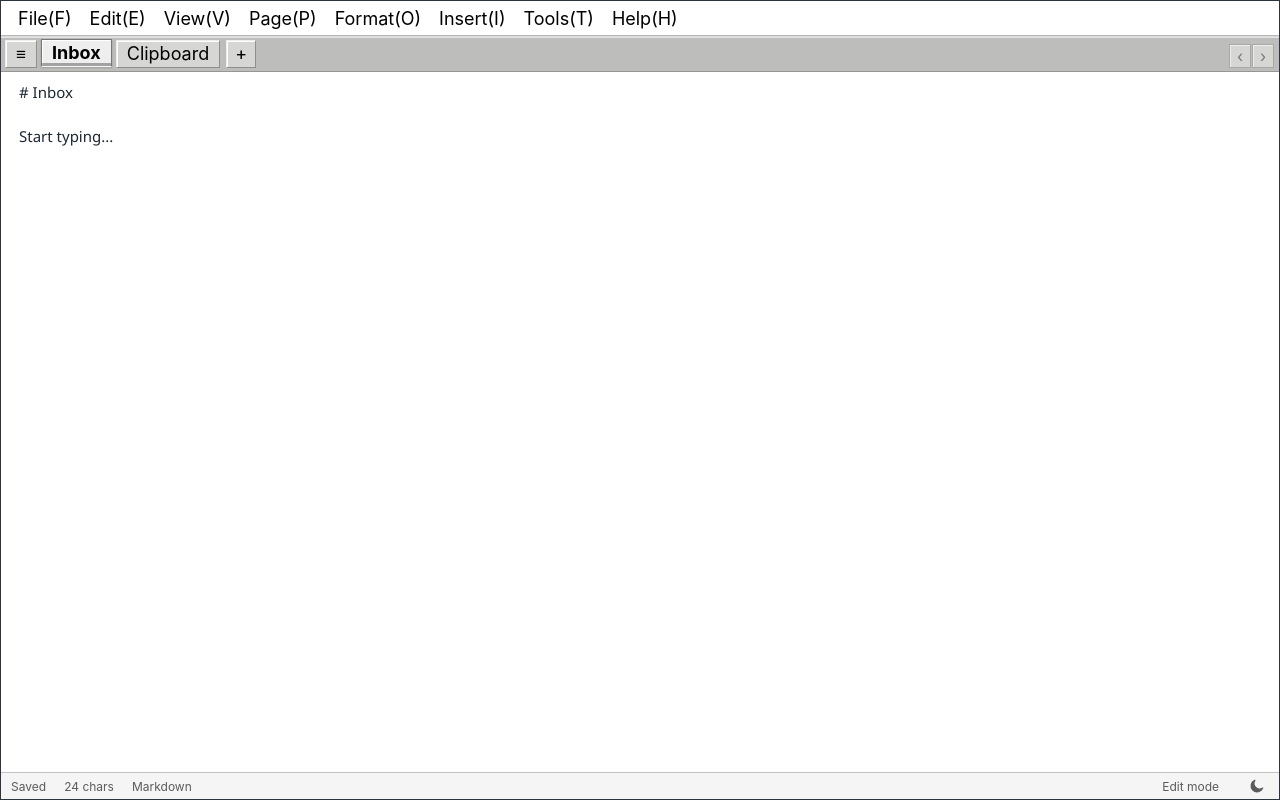
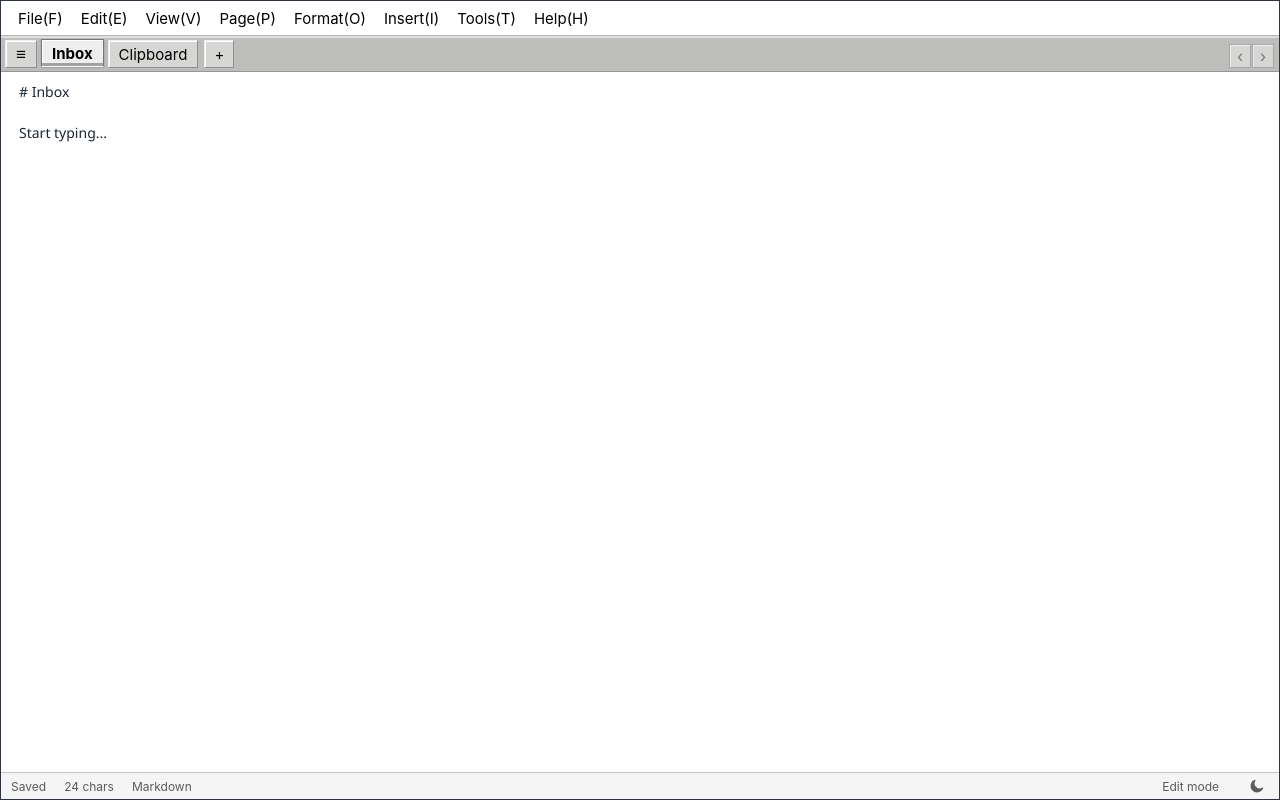
Before and after one commit to trevanzhang/neopad, a Vue app in the folder app/: page / in a window 1280 px wide. Built offline with nearby package versions, Linux system fonts and the light colour scheme.

Commit message:
reduce default interface font sizes

```diff
--- a/app/src/components/EditorPane.vue
+++ b/app/src/components/EditorPane.vue
@@ -67,7 +67,7 @@ function baseEditorTheme() {
     '&': {
       height: '100%',
       color: 'var(--np-text)',
-      fontSize: '15px',
+      fontSize: '14px',
     },
     '.cm-scroller': {
       lineHeight: '1.45',
--- a/app/src/styles/layout.css
+++ b/app/src/styles/layout.css
@@ -73,7 +73,7 @@ body {
   padding: 0 10px;
   background: #ffffff;
   border-bottom: 1px solid #b9b9b9;
-  font-size: 18px;
+  font-size: 15px;
   -webkit-user-select: none;
   user-select: none;
 }
@@ -233,7 +233,7 @@ body {
   border-left-color: #eeeeee;
   border-radius: 0;
   box-shadow: inset 1px 1px #ffffff;
-  font-size: 18px;
+  font-size: 15px;
   line-height: 1;
 }
 
```
